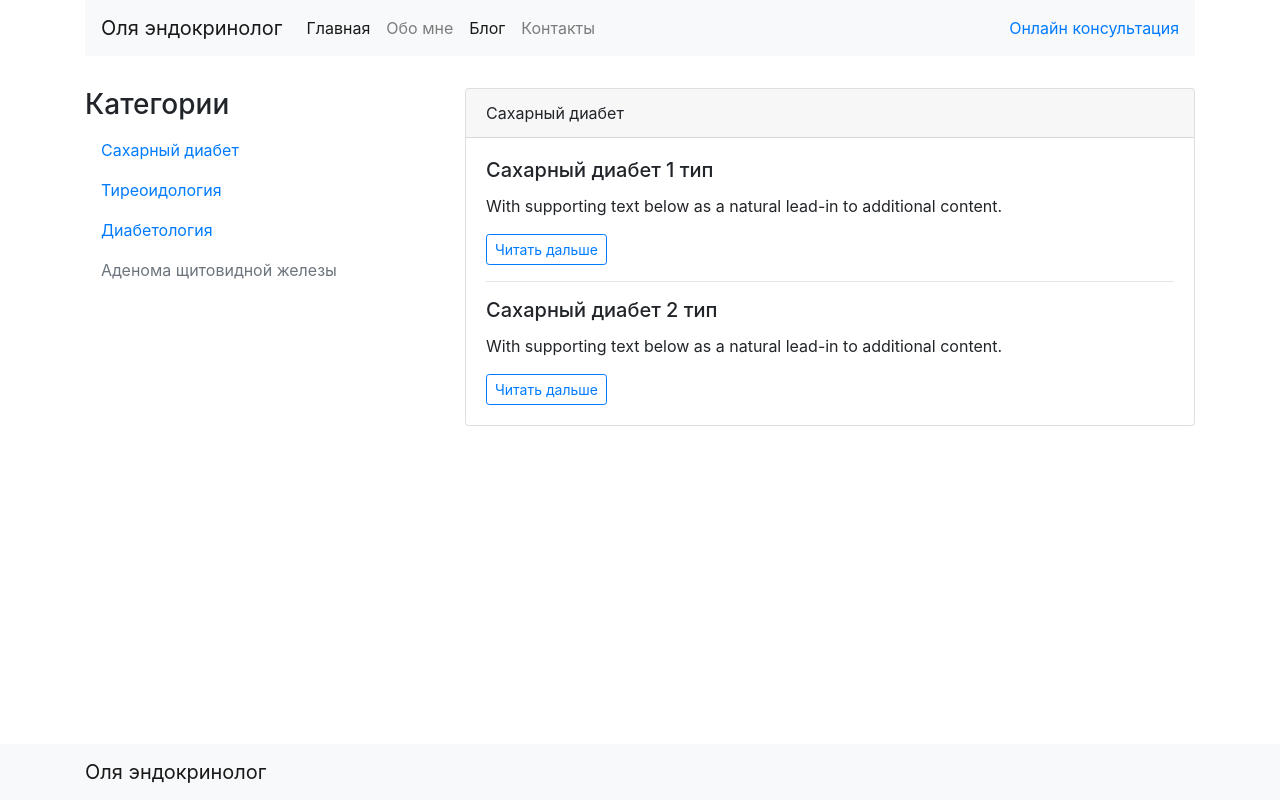
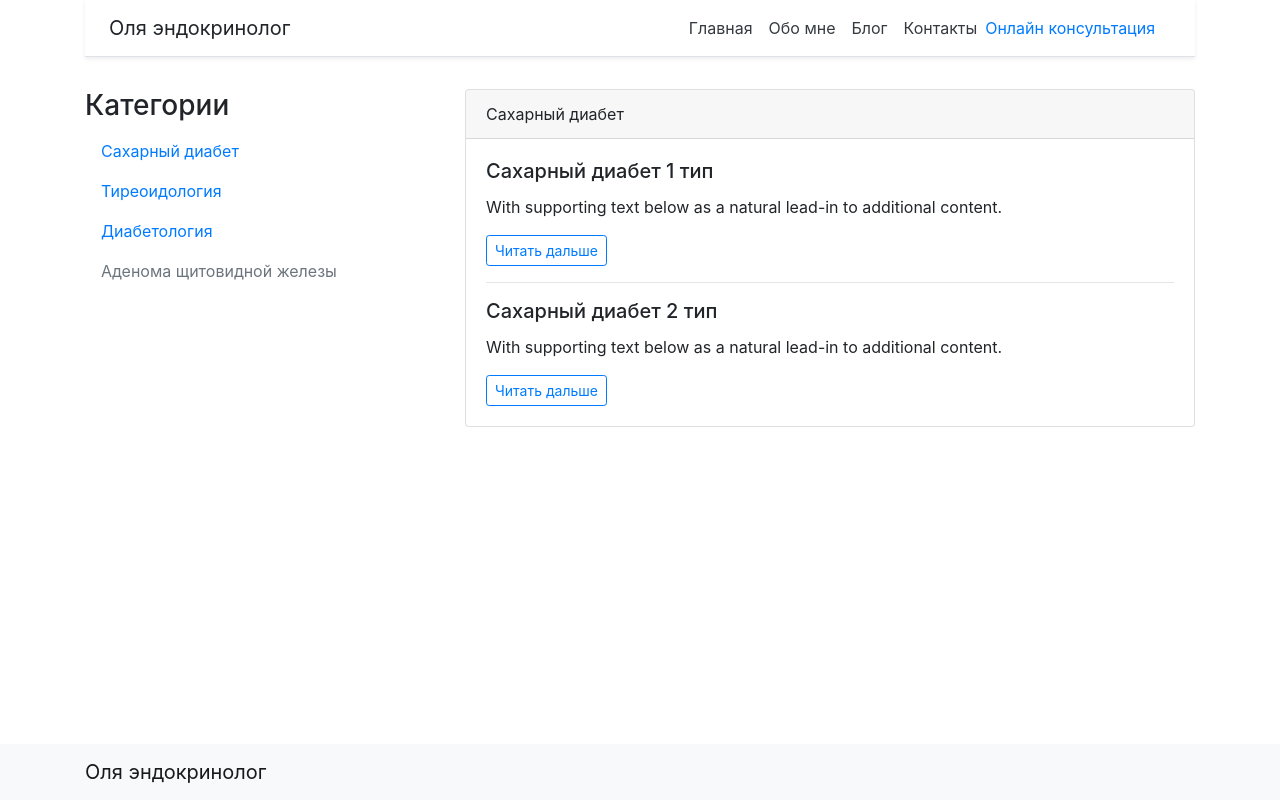
Before and after one commit to KlimovCode/blog, a React (Create React App) app in the folder client/: page / in a window 1280 px wide. Built offline with nearby package versions, Linux system fonts and the light colour scheme.

Commit message:
upgrade Nav

```diff
--- a/client/src/common/Nav.jsx
+++ b/client/src/common/Nav.jsx
@@ -3,39 +3,51 @@ import { NavLink } from 'react-router-dom'
 
 export const Nav = () => {
   return (
-    <div className="row">
-      <div className="col-12">
-        <header>
-          <nav className="navbar navbar-expand-sm navbar-light bg-light">
-            <NavLink className="navbar-brand" to="/">Оля эндокринолог</NavLink>
-            <button className="navbar-toggler" type="button" data-toggle="collapse" data-target="#navbarSupportedContent"
-              aria-controls="navbarSupportedContent" aria-expanded="false" aria-label="Toggle navigation">
-              <span className="navbar-toggler-icon"></span>
-            </button>
 
-            <div className="collapse navbar-collapse" id="navbarSupportedContent">
-              <ul className="navbar-nav mr-auto">
-                <li className="nav-item active">
-                  <NavLink className="nav-link" to="/">Главная <span className="sr-only">(current)</span></NavLink>
-                </li>
-                <li className="nav-item">
-                  <a className="nav-link" href="#">Обо мне</a>
-                </li>
-                <li className="nav-item">
-                  <NavLink className="nav-link" to="/">Блог</NavLink>
-                </li>
-                <li className="nav-item">
-                  <a className="nav-link" href="#">Контакты</a>
-                </li>
-              </ul>
-            </div>
-            <NavLink to="/online">Онлайн консультация</NavLink>
-          </nav>
-          <div>
+    <div className="d-flex flex-column flex-md-row align-items-center p-3 px-md-4 mb-3 bg-white border-bottom shadow-sm">
+      <h5 className="my-0 mr-md-auto font-weight-normal">Оля эндокринолог</h5>
+      <nav className="my-2 my-md-0 mr-md-3">
+        <NavLink to="/" className="p-2 text-dark">Главная</NavLink>
+        <NavLink to="/" className="p-2 text-dark">Обо мне</NavLink>
+        <NavLink to="/" className="p-2 text-dark">Блог</NavLink>
+        <NavLink to="/" className="p-2 text-dark">Контакты</NavLink>
+        <NavLink to="/online" className="">Онлайн консультация</NavLink>
+      </nav>
+    </div>
 
-          </div>
-        </header>
-      </div>
-    </div>
+    // <div className="row">
+    //   <div className="col-12">
+    //     <header>
+    //       <nav className="navbar navbar-expand-sm navbar-light bg-light">
+    //         <NavLink className="navbar-brand" to="/">Оля эндокринолог</NavLink>
+    //         <button className="navbar-toggler" type="button" data-toggle="collapse" data-target="#navbarSupportedContent"
+    //           aria-controls="navbarSupportedContent" aria-expanded="false" aria-label="Toggle navigation">
+    //           <span className="navbar-toggler-icon"></span>
+    //         </button>
+
+    //         <div className="collapse navbar-collapse" id="navbarSupportedContent">
+    //           <ul className="navbar-nav mr-auto">
+    //             <li className="nav-item active">
+    //               <NavLink className="nav-link" to="/">Главная <span className="sr-only">(current)</span></NavLink>
+    //             </li>
+    //             <li className="nav-item">
+    //               <a className="nav-link" href="#">Обо мне</a>
+    //             </li>
+    //             <li className="nav-item">
+    //               <NavLink className="nav-link" to="/">Блог</NavLink>
+    //             </li>
+    //             <li className="nav-item">
+    //               <a className="nav-link" href="#">Контакты</a>
+    //             </li>
+    //           </ul>
+    //         </div>
+    //         <NavLink to="/online">Онлайн консультация</NavLink>
+    //       </nav>
+    //       <div>
+
+    //       </div>
+    //     </header>
+    //   </div>
+    // </div>
   )
 }
```
